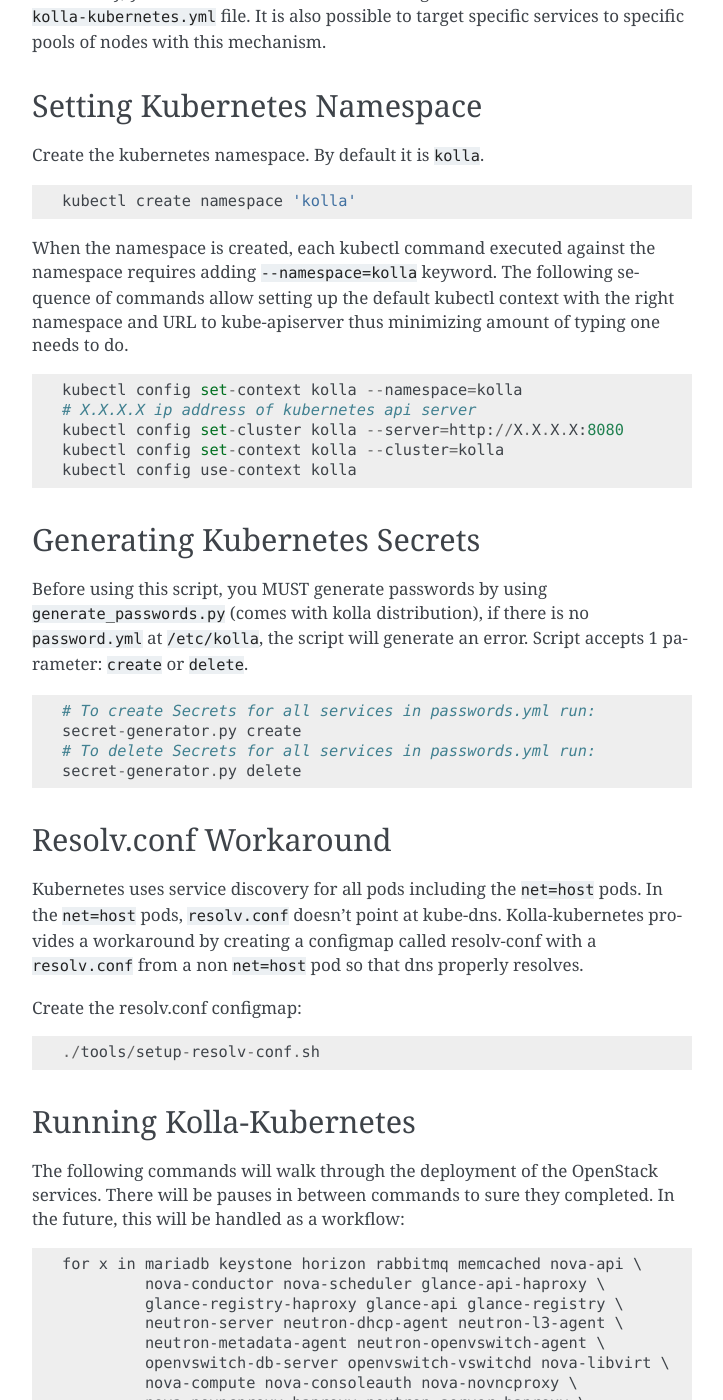
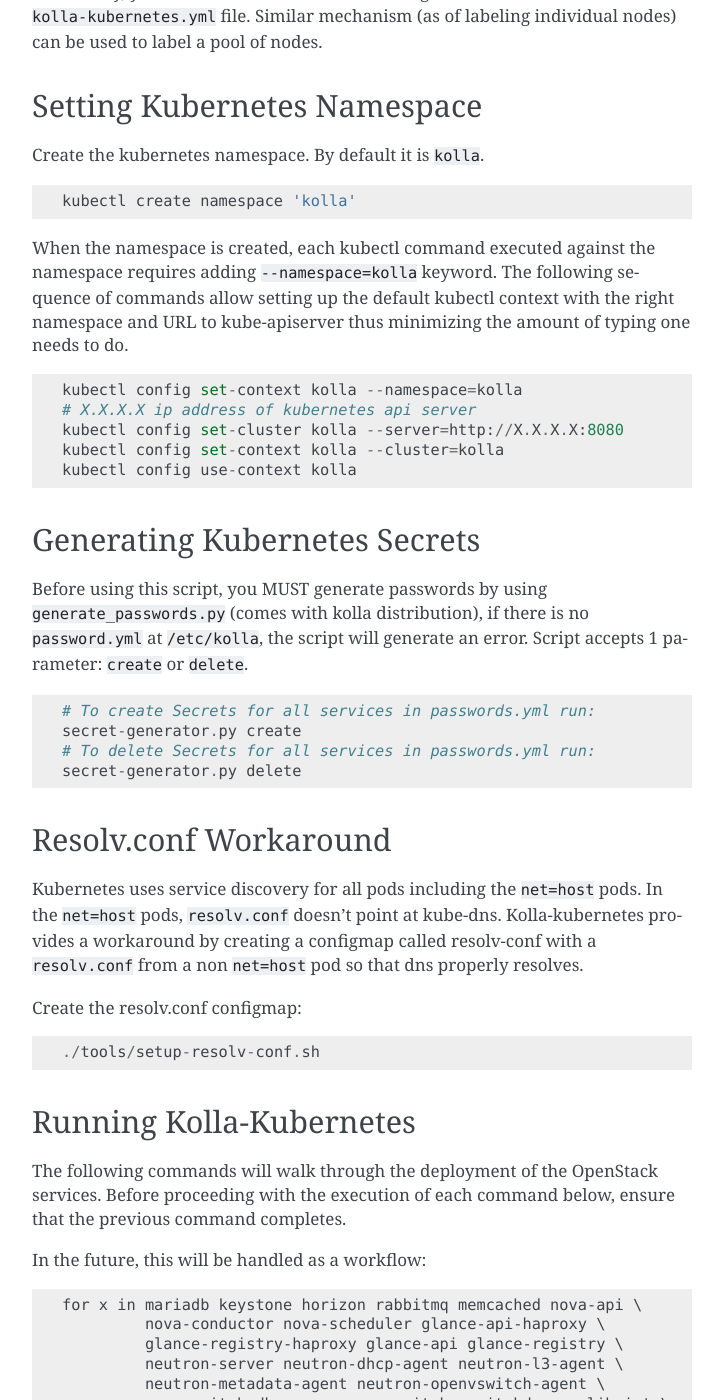
Before and after one commit to openstack-archive/kolla-kubernetes, a Sphinx documentation site: the page built from doc/source/quickstart.rst, in a window 1280 px wide and 1400 px high, scrolled down 1153 px. Shown: the whole window, without its empty margins (388-1111 px from the left). Built offline with Sphinx 7.4.7, drawn with Linux system fonts in a browser that asks for light colours; pages that are not in the unit, such as notebooks, are missing from menus; some of the changed text lies outside the part shown.

Commit message:
Fix Kolla-Kubernetes developer quickstart guide
Kolla-Kubernetes developer quickstart guide minor clean-up:

- Section: "Running Kolla-Kubernetes"
Reworded to make it simpler

- Section: "Generate Credentials"
Rewording of the first sentance, remove unwanted "an"

- Section: "Web Access"
Reworded "horizon website" -> "horizon dashboard"

- Other minor fixes

Closes-Bug: #1650726

Change-Id: I98367ea790aaeba762248a2d133e0dbba8f62669
Signed-off-by: Ashish Billore <ashish.billore@gmail.com>

```diff
--- a/doc/source/quickstart.rst
+++ b/doc/source/quickstart.rst
@@ -46,18 +46,18 @@ following labels::
     kolla_compute=true
     kolla_controller=true
 
-Label you current node::
+Label your current node::
 
     ALLINONENODE=$(hostname)
     kubectl label node $ALLINONENODE kolla_compute=true
     kubectl label node $ALLINONENODE kolla_controller=true
 
 Alternately, you can override the default labeling used in the
-``kolla-kubernetes.yml`` file. It is also possible to target specific
-services to specific pools of nodes with this mechanism.
+``kolla-kubernetes.yml`` file. Similar mechanism (as of labeling individual
+nodes) can be used to label a pool of nodes.
 
 Setting Kubernetes Namespace
-=============================
+============================
 
 Create the kubernetes namespace. By default it is ``kolla``.
 
@@ -68,8 +68,8 @@ Create the kubernetes namespace. By default it is ``kolla``.
 When the namespace is created, each kubectl command executed against
 the namespace requires adding ``--namespace=kolla`` keyword. The following
 sequence of commands allow setting up the default kubectl context
-with the right namespace and URL to kube-apiserver thus minimizing
-amount of typing one needs to do.
+with the right namespace and URL to kube-apiserver thus minimizing the amount
+of typing one needs to do.
 
 ::
 
@@ -110,7 +110,9 @@ Running Kolla-Kubernetes
 ========================
 
 The following commands will walk through the deployment of the OpenStack
-services.  There will be pauses in between commands to sure they completed.
+services. Before proceeding with the execution of each command below, ensure
+that the previous command completes.
+
 In the future, this will be handled as a workflow::
 
     for x in mariadb keystone horizon rabbitmq memcached nova-api \
```
Also changed, not shown: other parts of doc/source/quickstart.rst (+4 -4 lines).
